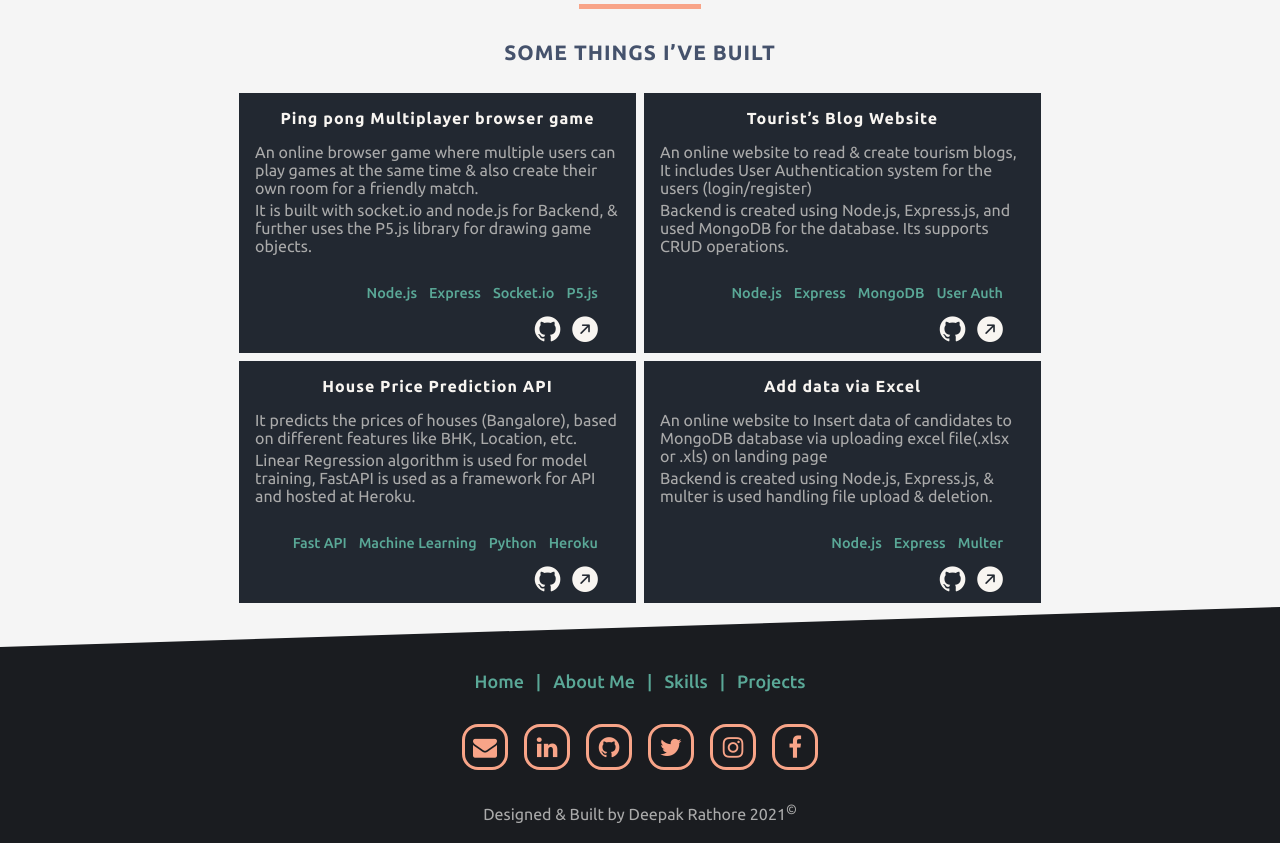
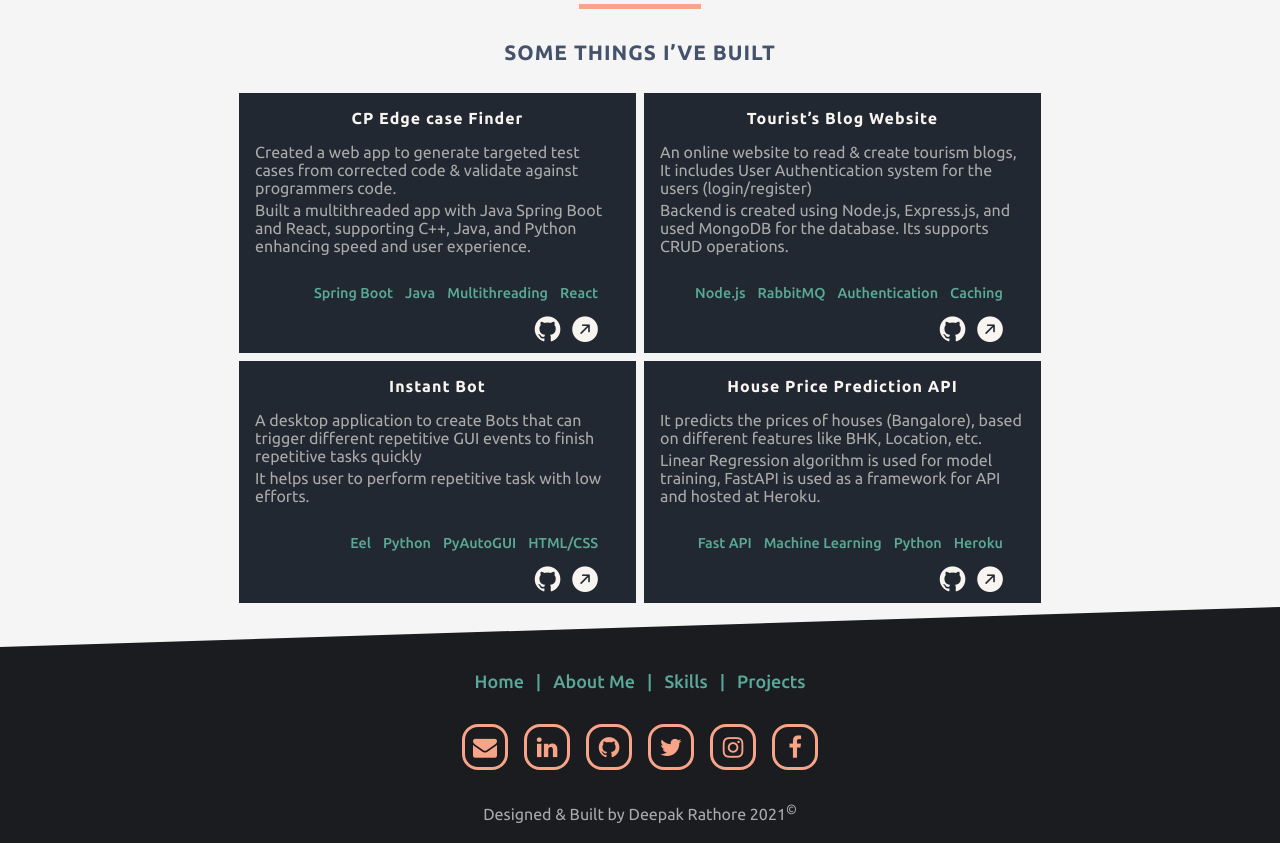
Before and after one commit to deepakr2k1/myportfolio, a React (Create React App) app: page / in a window 1280 px wide. Shown: the part 2480-3323 px from the top of the page. Built offline with nearby package versions, Linux system fonts and the light colour scheme.

Commit message:
Updated Projects section

```diff
--- a/src/components/Portfoilio/index.js
+++ b/src/components/Portfoilio/index.js
@@ -1,59 +1,59 @@
-import React from 'react'
-import Project from './project'
-import H1 from '../UI/H1'
-import H2 from '../UI/H2'
+import React from 'react';
+import Project from './project';
+import H1 from '../UI/H1';
+import H2 from '../UI/H2';
 
 export default function Portfolio() {
     return (
-        <div id="projects" className="container" style={{ marginTop: "30px" }}>
+        <div id="projects" className="container" style={ { marginTop: "30px" } }>
             <H1>Projects</H1>
-            <H2 styles={{ marginTop: "32px", textAlign: "center" }}>Some Things I’ve Built</H2>
-            <div className="text-center" style={{ marginTop: 24 }}>
+            <H2 styles={ { marginTop: "32px", textAlign: "center" } }>Some Things I’ve Built</H2>
+            <div className="text-center" style={ { marginTop: 24 } }>
                 <Project
-                    title="Ping pong Multiplayer browser game"
-                    desc={[
-                        "An online browser game where multiple users can play games at the same time & also create their own room for a friendly match.",
-                        "It is built with socket.io and node.js for Backend, & further uses the P5.js library for drawing game objects."
-                    ]}
-                    tags={[
-                        "Node.js", "Express", "Socket.io", "P5.js"
-                    ]}
-                    links={{ git: "https://github.com/deepakrathore2k1/Multiplayer-online-ping-pong-game", online: "https://online-ping-pong-game.herokuapp.com/" }}
+                    title="CP Edge case Finder"
+                    desc={ [
+                        "Created a web app to generate targeted test cases from corrected code & validate against programmers code.",
+                        "Built a multithreaded app with Java Spring Boot and React, supporting C++, Java, and Python enhancing speed and user experience."
+                    ] }
+                    tags={ [
+                        "Spring Boot", "Java", "Multithreading", "React"
+                    ] }
+                    links={ { git: "https://github.com/deepakr2k1/cp-edge-case-finder", online: "#" } }
                 />
                 <Project
                     title="Tourist’s Blog Website"
-                    desc={[
+                    desc={ [
                         "An online website to read & create tourism blogs, It includes User Authentication system for the users (login/register)",
                         "Backend is created using Node.js, Express.js, and used MongoDB for the database. Its supports CRUD operations."
-                    ]}
-                    tags={[
-                        "Node.js", "Express", "MongoDB", "User Auth"
-                    ]}
-                    links={{ git: "https://github.com/deepakrathore2k1/Tourist-s-Blogs", online: "https://tourists-blogs.herokuapp.com/blogs" }}
+                    ] }
+                    tags={ [
+                        "Node.js", "RabbitMQ", "Authentication", "Caching"
+                    ] }
+                    links={ { git: "https://github.com/deepakr2k1/tourism-blogs", online: "#" } }
+                />
+                <Project
+                    title="Instant Bot"
+                    desc={ [
+                        "A desktop application to create Bots that can trigger different repetitive GUI events to finish repetitive tasks quickly",
+                        "It helps user to perform repetitive task with low efforts."
+                    ] }
+                    tags={ [
+                        "Eel", "Python", "PyAutoGUI", "HTML/CSS"
+                    ] }
+                    links={ { git: "https://github.com/deepakr2k1/Instant-Bot", online: "#" } }
                 />
                 <Project
                     title="House Price Prediction API"
-                    desc={[
+                    desc={ [
                         "It predicts the prices of houses (Bangalore), based on different features like BHK, Location, etc.",
                         "Linear Regression algorithm is used for model training, FastAPI is used as a framework for API and hosted at Heroku."
-                    ]}
-                    tags={[
+                    ] }
+                    tags={ [
                         "Fast API", "Machine Learning", "Python", "Heroku"
-                    ]}
-                    links={{ git: "https://github.com/deepakrathore2k1/House-Price-Prediction-API", online: "https://hpp-api.herokuapp.com/docs" }}
-                />
-                <Project
-                    title="Add data via Excel"
-                    desc={[
-                        "An online website to Insert data of candidates to MongoDB database via uploading excel file(.xlsx or .xls) on landing page",
-                        "Backend is created using Node.js, Express.js, & multer is used handling file upload & deletion."
-                    ]}
-                    tags={[
-                        "Node.js", "Express", "Multer"
-                    ]}
-                    links={{ git: "https://github.com/deepakrathore2k1/inserting-data-via-excel", online: "https://inserting-data-via-excel.herokuapp.com/" }}
+                    ] }
+                    links={ { git: "https://github.com/deepakr2k1/House-Price-Prediction-API", online: "#" } }
                 />
             </div>
         </div>
-    )
+    );
 }
```
